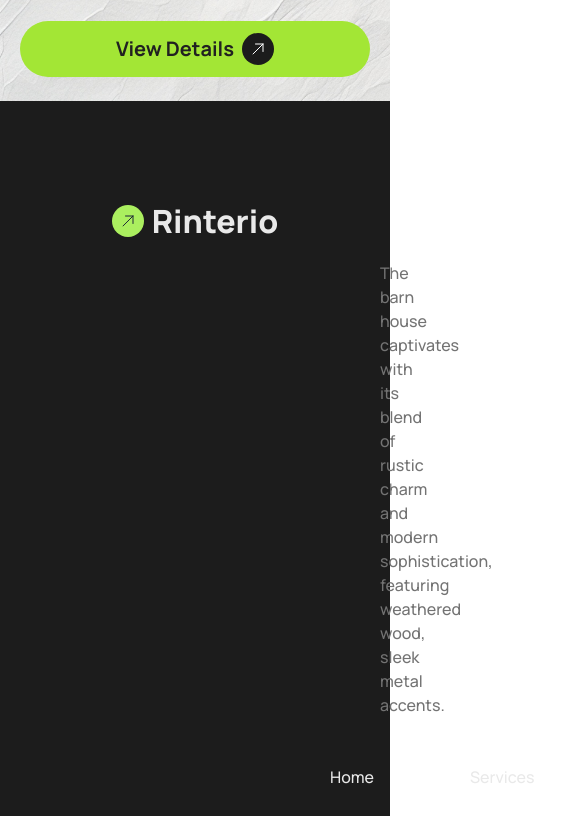
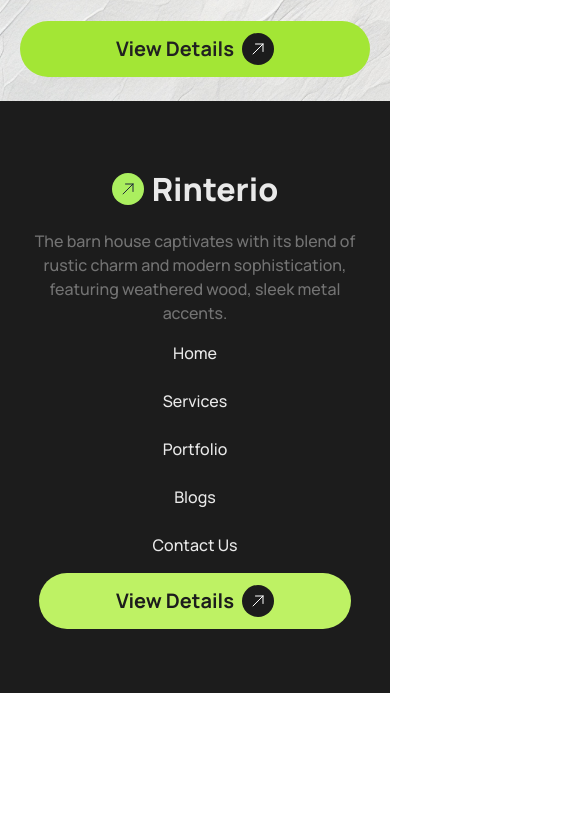
Before and after one commit to tainurrahaman/Order-to-design-home, a plain HTML site: page index.html in a window 390 px wide. Shown: the part 809-1625 px from the top of the page, 585 px wide, since content can reach past the window. After the commit the page ends 1502 px from the top, so only its background shows below. Drawn offline with nearby package versions, Linux system fonts and the light colour scheme.

Commit message:
made responsive for all devices in footer section

```diff
--- a/index.html
+++ b/index.html
@@ -818,8 +818,7 @@
         </div>
       </section>
       <section class="bg-[#1C1C1C]">
-        <div class="flex justify-center items-center pt-24 pb-4">
-          <!-- Logo Section -->
+        <div class="flex justify-center items-center pt-16 lg:pt-24 pb-4">
           <div class="company-name flex mx-0 my-auto space-x-2 justify-center">
             <svg
               xmlns="http://www.w3.org/2000/svg"
@@ -839,21 +838,29 @@
           </div>
         </div>
         <p
-          class="text-base font-medium text-[#737373] px-[380px] text-center pb-12"
+          class="text-base font-medium text-[#737373] px-8 md:px-[77px] lg:px-[380px] text-center pb-4 md:pb-12"
         >
           The barn house captivates with its blend of rustic charm and modern
           sophistication, featuring weathered wood, sleek metal accents.
         </p>
-        <div class="flex px-[330px] space-x-24 pb-12">
-          <p class="font-medium text-base text-[#E9E9E9]">Home</p>
-          <p class="font-medium text-base text-[#E9E9E9]">Services</p>
-          <p class="font-medium text-base text-[#E9E9E9]">Portfolio</p>
-          <p class="font-medium text-base text-[#E9E9E9]">Blogs</p>
-          <p class="font-medium text-base text-[#E9E9E9]">Contact Us</p>
+        <div
+          class="flex flex-col md:flex-row m-0 justify-evenly px-0 md:px-[68px] lg:px-[300px] gap-6 md:space-x-20 items-center mb-4 md:mb-12"
+        >
+          <p class="font-medium text-base text-[#E9E9E9] text-center">Home</p>
+          <p class="font-medium text-base text-[#E9E9E9] text-center">
+            Services
+          </p>
+          <p class="font-medium text-base text-[#E9E9E9] text-center">
+            Portfolio
+          </p>
+          <p class="font-medium text-base text-[#E9E9E9] text-center">Blogs</p>
+          <p class="font-medium text-base text-[#E9E9E9] text-center">
+            Contact Us
+          </p>
         </div>
         <div class="flex justify-center">
           <div
-            class="flex bg-lime-300 space-x-2 rounded-[32px] my-0 px-5 py-3 justify-center w-1/5 mb-24"
+            class="flex bg-lime-300 space-x-2 rounded-[32px] my-0 px-5 py-3 justify-center w-4/5 md:w-2/6 lg:w-1/6 mb-16 md:mb-24"
           >
             <button class="font-bold text-[#1C1C1C] text-xl mx-0 my-auto">
               View Details
```
